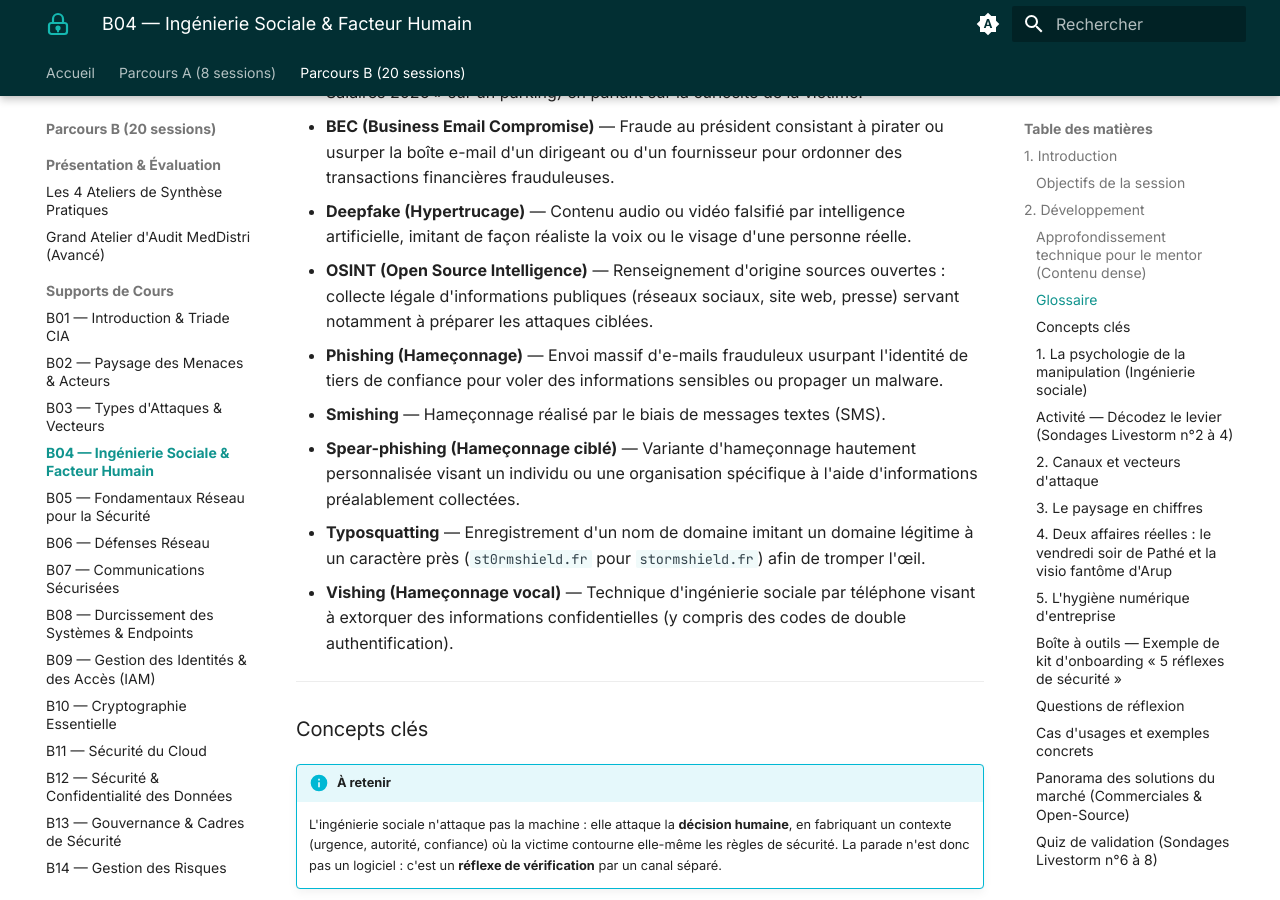
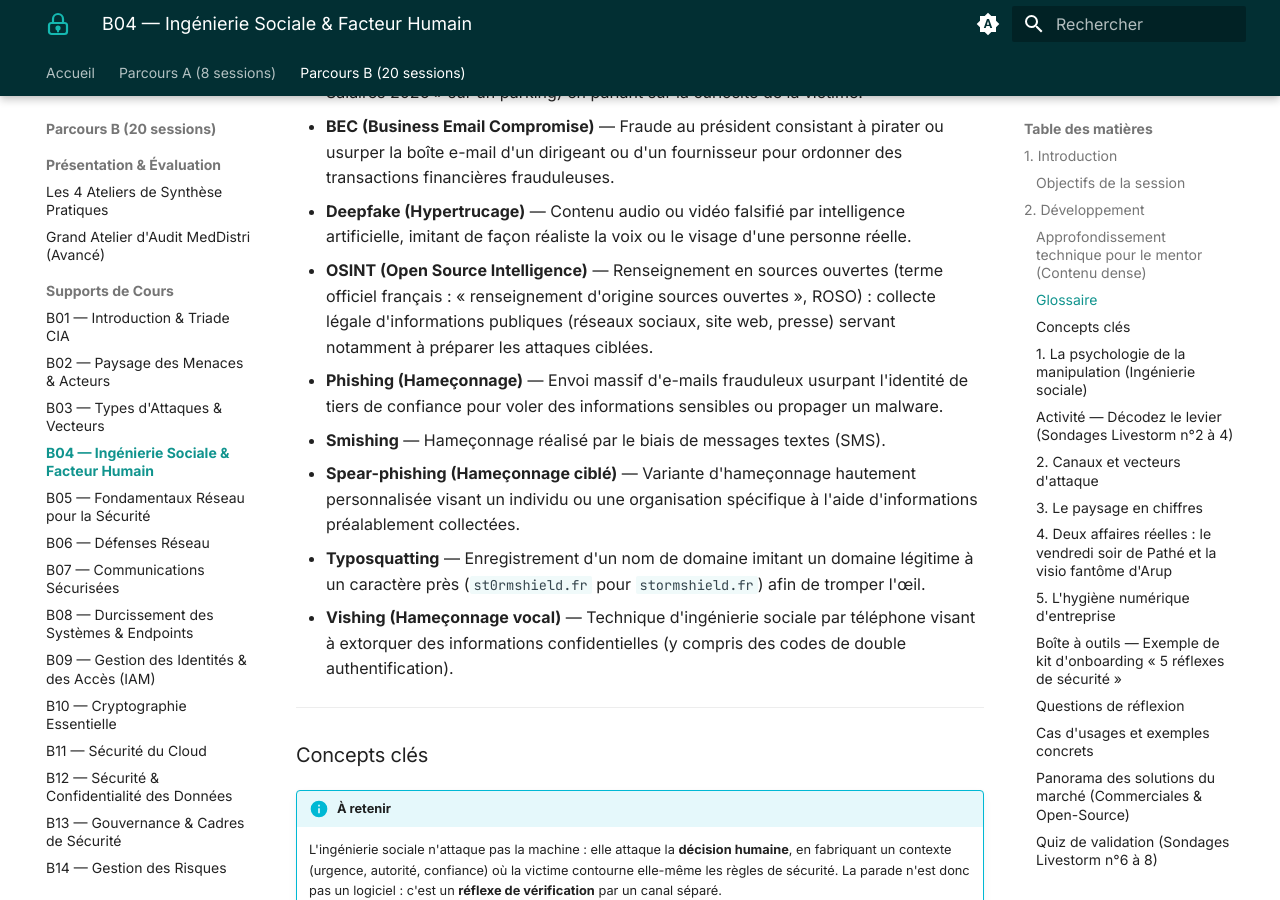
Before and after one commit to NicoBOD/Cybersecurity-Guided-Learning-Experience-IBM-SkillsBuild, an MkDocs documentation site: the page built from docs/ressources-pedagogiques/parcours-B-20sessions/supports-md/B_S04_support.md, in a window 1280 px wide and 900 px high, scrolled down 2379 px. Built offline with MkDocs 1.6.1 and Material for MkDocs 9.7.7, drawn with Linux system fonts in a browser that asks for light colours.

Commit message:
fix(B04): clarifier la définition d'OSINT dans le glossaire
Reformulation en « renseignement en sources ouvertes » avec mention du
terme officiel français (ROSO) — suite à la review Copilot sur la PR #9.

Co-Authored-By: Claude Fable 5 <noreply@anthropic.com>
Claude-Session: https://claude.ai/code/session_01Ps7Xm1CCkojBwu43mAmv2z

```diff
--- a/docs/ressources-pedagogiques/parcours-B-20sessions/supports-md/B_S04_support.md
+++ b/docs/ressources-pedagogiques/parcours-B-20sessions/supports-md/B_S04_support.md
@@ -58,7 +58,7 @@ Pour les curieux : les leviers présentés dérivent des principes d'influence f
 *   **Baiting (Appâtage)** — Technique consistant à laisser un support piégé (clé USB « Salaires 2026 » sur un parking) en pariant sur la curiosité de la victime.
 *   **BEC (Business Email Compromise)** — Fraude au président consistant à pirater ou usurper la boîte e-mail d'un dirigeant ou d'un fournisseur pour ordonner des transactions financières frauduleuses.
 *   **Deepfake (Hypertrucage)** — Contenu audio ou vidéo falsifié par intelligence artificielle, imitant de façon réaliste la voix ou le visage d'une personne réelle.
-*   **OSINT (Open Source Intelligence)** — Renseignement d'origine sources ouvertes : collecte légale d'informations publiques (réseaux sociaux, site web, presse) servant notamment à préparer les attaques ciblées.
+*   **OSINT (Open Source Intelligence)** — Renseignement en sources ouvertes (terme officiel français : « renseignement d'origine sources ouvertes », ROSO) : collecte légale d'informations publiques (réseaux sociaux, site web, presse) servant notamment à préparer les attaques ciblées.
 *   **Phishing (Hameçonnage)** — Envoi massif d'e-mails frauduleux usurpant l'identité de tiers de confiance pour voler des informations sensibles ou propager un malware.
 *   **Smishing** — Hameçonnage réalisé par le biais de messages textes (SMS).
 *   **Spear-phishing (Hameçonnage ciblé)** — Variante d'hameçonnage hautement personnalisée visant un individu ou une organisation spécifique à l'aide d'informations préalablement collectées.
```
